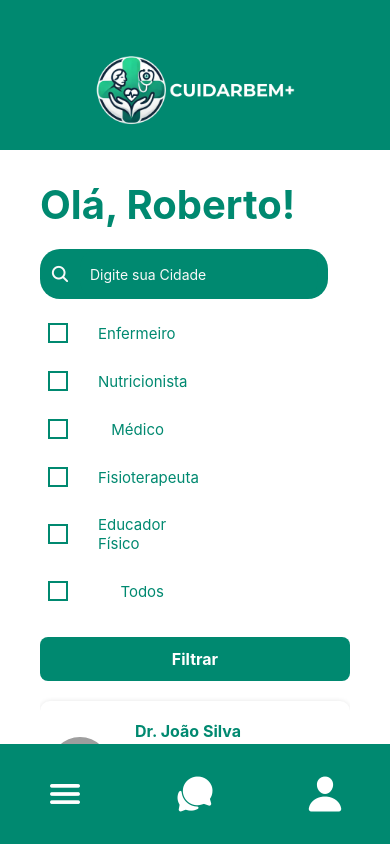
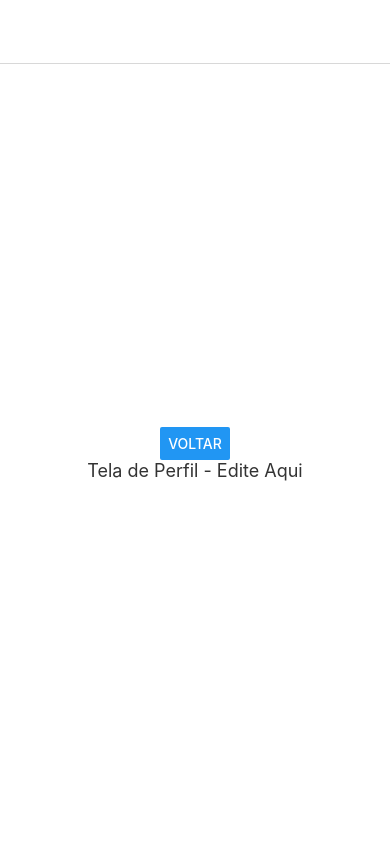
Before and after one commit to Robertobr122/ReactNative-Health-App, a React Native app in the folder my-app/: screen /ProfileScreen in a window 390 px wide. Built offline with nearby package versions, Linux system fonts and the light colour scheme; grey boxes are pictures that could not be loaded.

Commit message:
att do menu Perfil

```diff
--- a/my-app/App.tsx
+++ b/my-app/App.tsx
@@ -1,91 +1,33 @@
-import React, { useState, useEffect } from 'react';
-import { View, ScrollView, Animated } from 'react-native';
-import BottomMenu from './components/ButtonMenu/ButtonMenu'; // Menu inferior
-import Header from './components/Header/Header'; // Cabeçalho
-import styles from './style'; // Estilos gerais
-import GreetingInput from './components/GreetingInput/GreetingInput';
-import Selection from './components/Selection/Selection';
-import FilterButton from './components/FilterButton/FilterButton';
-import { profiles } from './Data'; // Importando os dados
-import Profile from './components/Profile/ProfileCard'
+import React from 'react';
+import { createStackNavigator } from '@react-navigation/stack';
+import { NavigationContainer } from '@react-navigation/native';
+import MainScreen from './screens/MainScreen';
+import ProfileScreen from './screens/ProfileScreen';
 
+const Stack = createStackNavigator();
 
+export default function AppNavigator() {
+  return (
+    <NavigationContainer>
+      <Stack.Navigator>
+        {/* Tela principal */}
+        <Stack.Screen
+          name="MainScreen"
+          component={MainScreen}
+          options={{ headerShown: false }} // Oculta o cabeçalho
+        />
 
-export default function App() {
-  const [scrollY, setScrollY] = useState(new Animated.Value(0)); // Controla a rolagem
-  const [isVisible, setIsVisible] = useState(true); // Controla a visibilidade do cabeçalho
-  const [city, setCity] = useState(''); // Estado para a cidade
-  const [selectedOptions, setSelectedOptions] = useState<string[]>([]); // Estado para opções selecionadas
-
-  // Função para alternar seleção de opções
-  const toggleOption = (option: string) => {
-    if (selectedOptions.includes(option)) {
-      setSelectedOptions(selectedOptions.filter((item) => item !== option));
-    } else {
-      setSelectedOptions([...selectedOptions, option]);
-    }
-  };
-
-  useEffect(() => {
-    let previousOffset = 0;
-
-    const scrollListener = scrollY.addListener(({ value }) => {
-      if (value > previousOffset && value > 50) {
-        setIsVisible(false); // Esconde o cabeçalho ao rolar para baixo
-      } else if (value < previousOffset) {
-        setIsVisible(true); // Mostra o cabeçalho ao rolar para cima
-      }
-      previousOffset = value; // Atualiza a posição anterior
-    });
-
-    return () => {
-      scrollY.removeListener(scrollListener); // Remove o listener ao desmontar o componente
-    };
-  }, [scrollY]);
-
-  return (
-    <View style={styles.container}>
-      {/* Cabeçalho */}
-      <Header isVisible={isVisible} />
-
-      {/* Área de rolagem */}
-      <ScrollView
-        style={styles.scrollContainer}
-        onScroll={(event) => {
-          const offset = event.nativeEvent.contentOffset.y;
-          scrollY.setValue(offset); // Atualiza o estado de rolagem
-        }}
-        scrollEventThrottle={16}
-      >
-        <View style={styles.input}>
-          <GreetingInput onCityChange={setCity} />
-        </View>
-
-        <View>
-          <Selection
-            selectedOptions={selectedOptions}
-            onToggleOption={toggleOption} />
-        </View>
-
-        <FilterButton city={city} selectedOptions={selectedOptions} />
-
-        <View style={styles.content}>
-          {profiles.map((profile) => (
-            <Profile
-              key={profile.id}
-              imageUri={profile.imageUri}
-              name={profile.name}
-              subtitle={profile.subtitle}
-              stars={profile.stars}
-              onProfilePress={() => console.log(`Perfil de ${profile.name}`)}
-              onChatPress={() => console.log(`Chat com ${profile.name}`)}
-            />
-          ))}
-        </View>
-      </ScrollView>
-
-      {/* Menu inferior */}
-      <BottomMenu />
-    </View>
+        {/* Tela de perfil */}
+        <Stack.Screen
+          name="ProfileScreen"
+          component={ProfileScreen}
+          options={{
+            headerTitle: '', // Remove o texto do título
+            headerLeft: () => null, // Esconde o botão "voltar", caso necessário
+            headerStyle: { elevation: 0, shadowOpacity: 0 }, // Remove sombra no Android
+          }}
+        />
+      </Stack.Navigator>
+    </NavigationContainer>
   );
 }
--- a/my-app/components/ButtonMenu/ButtonMenu.tsx
+++ b/my-app/components/ButtonMenu/ButtonMenu.tsx
@@ -1,24 +1,24 @@
 import React from 'react';
 import { View, TouchableOpacity } from 'react-native';
-import { Ionicons } from '@expo/vector-icons'; // Biblioteca de ícones
-import styles from './ButtonStyle'; // Importando estilos
+import { Ionicons } from '@expo/vector-icons';
+import styles from './ButtonStyle';
 
-// Componente BottomMenu
-export default function BottomMenu() {
+interface BottomMenuProps {
+  onProfilePress: () => void;
+}
+
+export default function BottomMenu({ onProfilePress }: BottomMenuProps) {
   return (
     <View style={styles.bottomMenu}>
-      {/* Botão de sanduíche */}
       <TouchableOpacity style={styles.menuButton}>
         <Ionicons name="menu" size={40} color="white" />
       </TouchableOpacity>
 
-      {/* Botão de conversas */}
       <TouchableOpacity style={styles.menuButton}>
         <Ionicons name="chatbubbles" size={40} color="white" />
       </TouchableOpacity>
 
-      {/* Botão de perfil */}
-      <TouchableOpacity style={styles.menuButton}>
+      <TouchableOpacity style={styles.menuButton} onPress={onProfilePress}>
         <Ionicons name="person" size={40} color="white" />
       </TouchableOpacity>
     </View>
--- a/my-app/package.json
+++ b/my-app/package.json
@@ -10,6 +10,7 @@
   },
   "dependencies": {
     "@react-native-masked-view/masked-view": "^0.3.2",
+    "@react-navigation/drawer": "^7.0.14",
     "@react-navigation/native": "^7.0.9",
     "@react-navigation/stack": "^7.0.14",
     "expo": "~52.0.11",
--- a/my-app/screens/MainScreen.tsx
+++ b/my-app/screens/MainScreen.tsx
@@ -0,0 +1,82 @@
+import React, { useState, useEffect } from 'react';
+import { View, ScrollView, Animated } from 'react-native';
+import BottomMenu from '../components/ButtonMenu/ButtonMenu'; // Menu inferior
+import Header from '../components/Header/Header'; // Cabeçalho
+import styles from './MainScreenStyle'; // Estilos gerais
+import GreetingInput from '../components/GreetingInput/GreetingInput';
+import Selection from '../components/Selection/Selection';
+import FilterButton from '../components/FilterButton/FilterButton';
+import { profiles } from '../Data'; // Importando os dados
+import Profile from '../components/Profile/ProfileCard';
+
+export default function MainScreen({ navigation }: { navigation: any }) {
+  const [scrollY, setScrollY] = useState(new Animated.Value(0));
+  const [isVisible, setIsVisible] = useState(true);
+  const [city, setCity] = useState('');
+  const [selectedOptions, setSelectedOptions] = useState<string[]>([]);
+
+  const toggleOption = (option: string) => {
+    if (selectedOptions.includes(option)) {
+      setSelectedOptions(selectedOptions.filter((item) => item !== option));
+    } else {
+      setSelectedOptions([...selectedOptions, option]);
+    }
+  };
+
+  useEffect(() => {
+    let previousOffset = 0;
+
+    const scrollListener = scrollY.addListener(({ value }) => {
+      if (value > previousOffset && value > 50) {
+        setIsVisible(false);
+      } else if (value < previousOffset) {
+        setIsVisible(true);
+      }
+      previousOffset = value;
+    });
+
+    return () => {
+      scrollY.removeListener(scrollListener);
+    };
+  }, [scrollY]);
+
+  return (
+    <View style={styles.container}>
+      <Header isVisible={isVisible} />
+      <ScrollView
+        style={styles.scrollContainer}
+        onScroll={(event) => {
+          const offset = event.nativeEvent.contentOffset.y;
+          scrollY.setValue(offset);
+        }}
+        scrollEventThrottle={16}
+      >
+        <View style={styles.input}>
+          <GreetingInput onCityChange={setCity} />
+        </View>
+
+        <View>
+          <Selection selectedOptions={selectedOptions} onToggleOption={toggleOption} />
+        </View>
+
+        <FilterButton city={city} selectedOptions={selectedOptions} />
+
+        <View style={styles.content}>
+          {profiles.map((profile) => (
+            <Profile
+              key={profile.id}
+              imageUri={profile.imageUri}
+              name={profile.name}
+              subtitle={profile.subtitle}
+              stars={profile.stars}
+              onProfilePress={() => console.log(`Perfil de ${profile.name}`)}
+              onChatPress={() => console.log(`Chat com ${profile.name}`)}
+            />
+          ))}
+        </View>
+      </ScrollView>
+
+      <BottomMenu onProfilePress={() => navigation.navigate('ProfileScreen')} />
+    </View>
+  );
+}
--- /dev/null
+++ b/my-app/screens/ProfileScreen.tsx
@@ -0,0 +1,12 @@
+import React from 'react';
+import { View, Text, Button} from 'react-native';
+import {styles} from './ProfileScrrenStyle'
+
+export default function ProfileScreen({ navigation }: { navigation: any }) {
+  return (
+    <View style={styles.container}>
+      <Button title="Voltar" onPress={() => navigation.goBack()} />
+      <Text style={styles.text}>Tela de Perfil - Edite Aqui</Text>
+    </View>
+  );
+}
--- /dev/null
+++ b/my-app/screens/ProfileScrrenStyle.tsx
@@ -0,0 +1,14 @@
+import { StyleSheet } from 'react-native';
+
+export const styles = StyleSheet.create({
+    container: {
+        flex: 1,
+        justifyContent: 'center',
+        alignItems: 'center',
+        backgroundColor: '#fff',
+      },
+      text: {
+        fontSize: 18,
+        color: '#333',
+      },
+});
```
Also changed, not shown: my-app/screens/MainScreenStyle.tsx (renamed from my-app/style.tsx), 1 other file (tests, documents, lock files or other folders).
